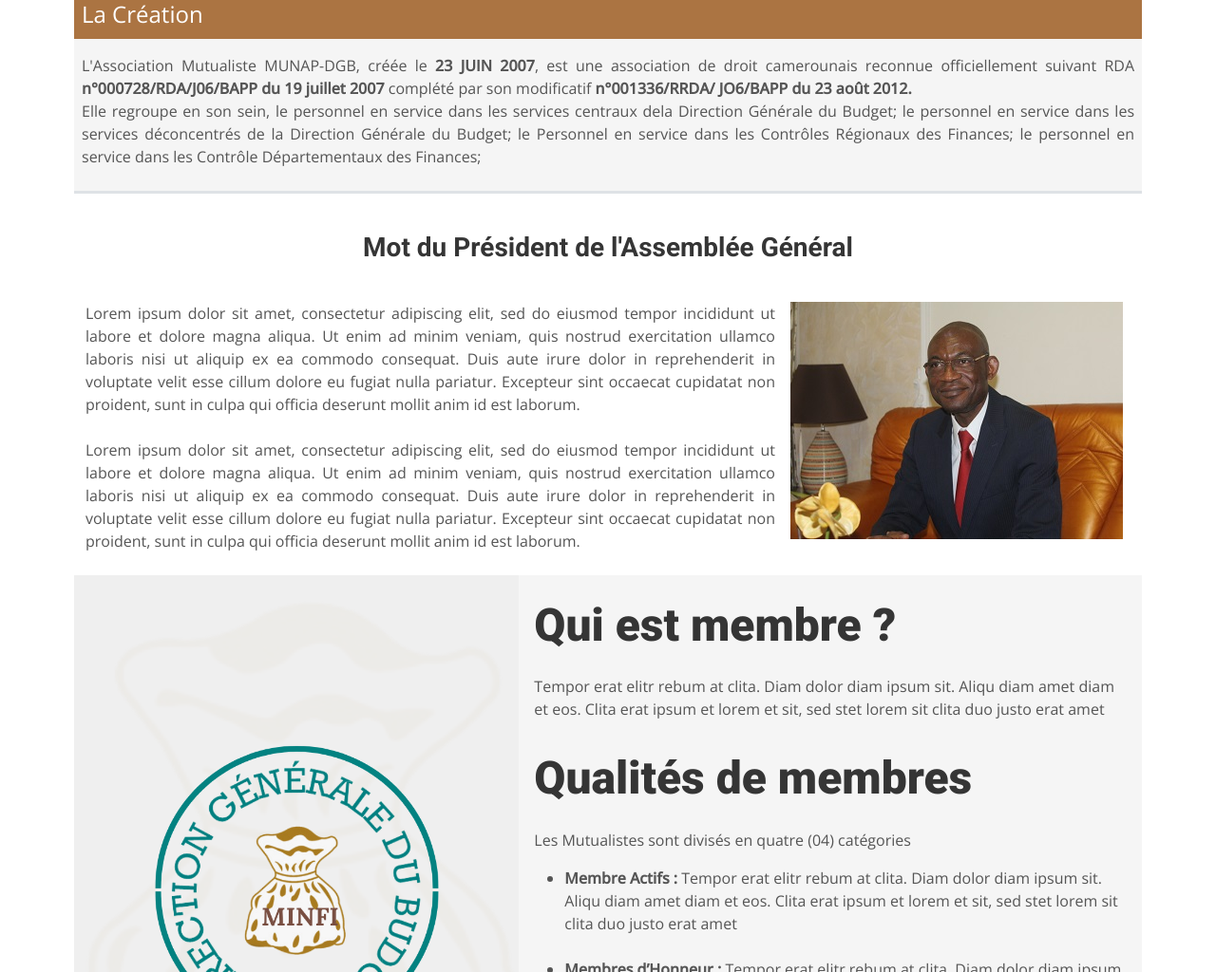
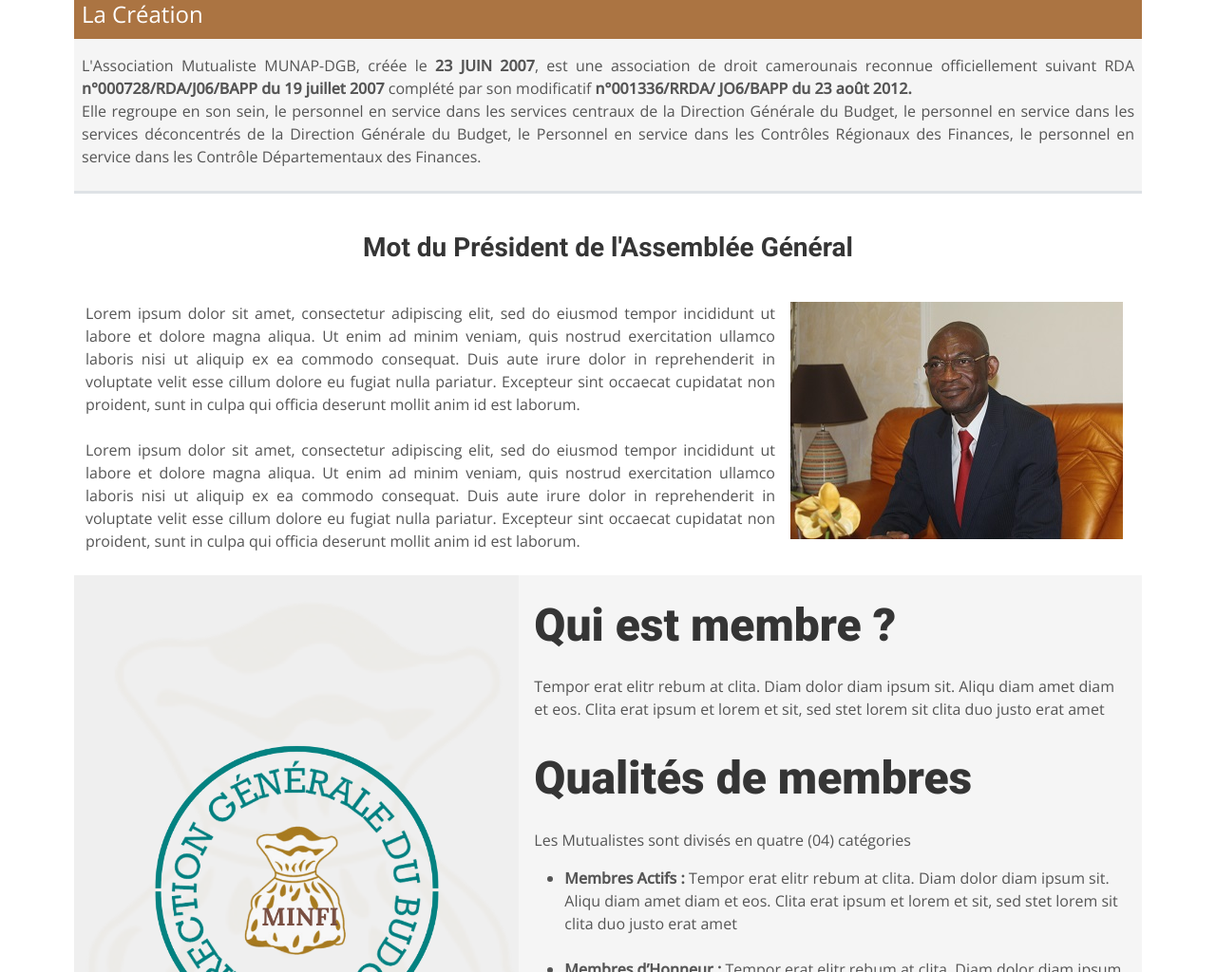
Before and after one commit to NanfackSteve/MUNAP-DGB, a PHP site: page / in a window 1280 px wide. Shown: the part 731-1755 px from the top of the page at 95% size. Run offline with PHP 8.4, Linux system fonts and the light colour scheme; some libraries are stand-ins or nearby versions.

Commit message:
Update index.php (text correction)

```diff
--- a/index.php
+++ b/index.php
@@ -152,10 +152,10 @@
                         <b>n°000728/RDA/J06/BAPP du 19 juillet 2007</b> complété par son modificatif
                         <b>n°001336/RRDA/ JO6/BAPP du 23 août
                             2012.</b><br /> Elle regroupe en son sein, le personnel en service dans les services
-                        centraux dela Direction Générale du Budget; le personnel en service dans les services
+                        centraux de la Direction Générale du Budget, le personnel en service dans les services
                         déconcentrés de la
-                        Direction Générale du Budget; le Personnel en service dans les Contrôles Régionaux
-                        des Finances; le personnel en service dans les Contrôle Départementaux des Finances;
+                        Direction Générale du Budget, le Personnel en service dans les Contrôles Régionaux
+                        des Finances, le personnel en service dans les Contrôle Départementaux des Finances.
                     </p>
                 </fieldset>
                 <!-- Historiq End -->
@@ -209,7 +209,7 @@
                                 </div>
                                 <p>Les Mutualistes sont divisés en quatre (04) catégories
                                 <ul class="mb-0">
-                                    <li><b>Membre Actifs : </b>Tempor erat elitr rebum at clita. Diam dolor diam ipsum
+                                    <li><b>Membres Actifs : </b>Tempor erat elitr rebum at clita. Diam dolor diam ipsum
                                         sit. Aliqu
                                         diam amet diam et eos. Clita erat ipsum et lorem et sit, sed stet lorem sit
                                         clita
```
